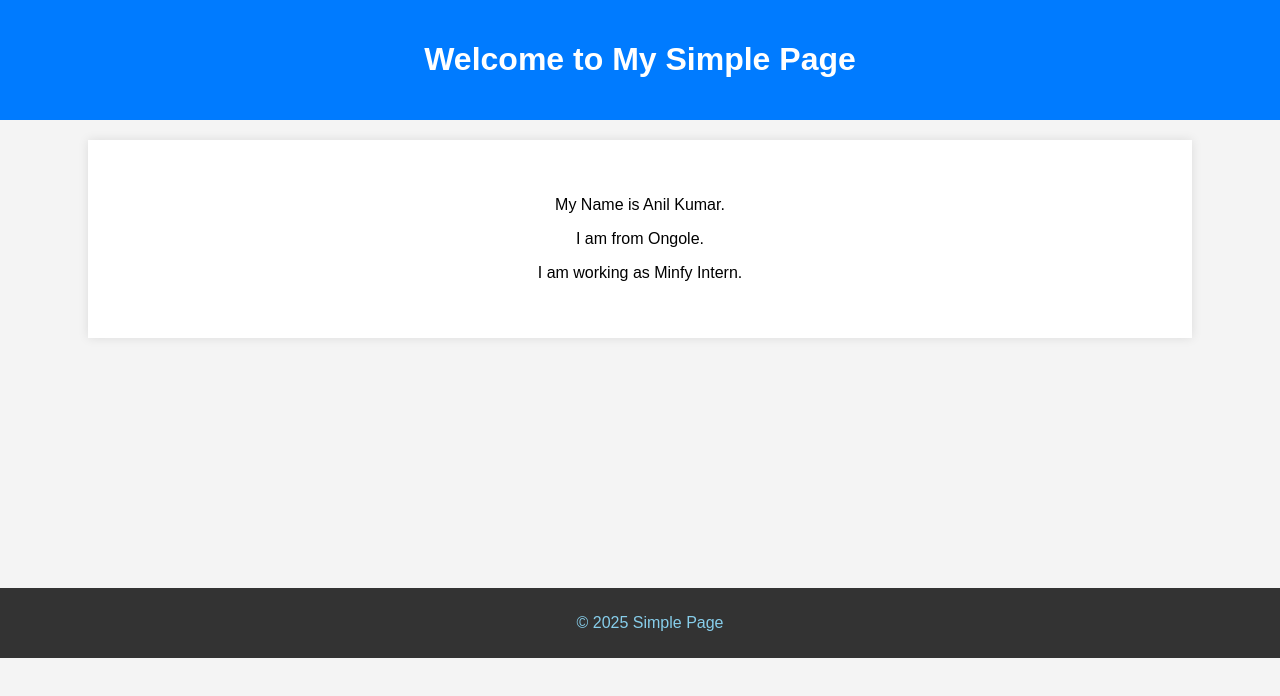
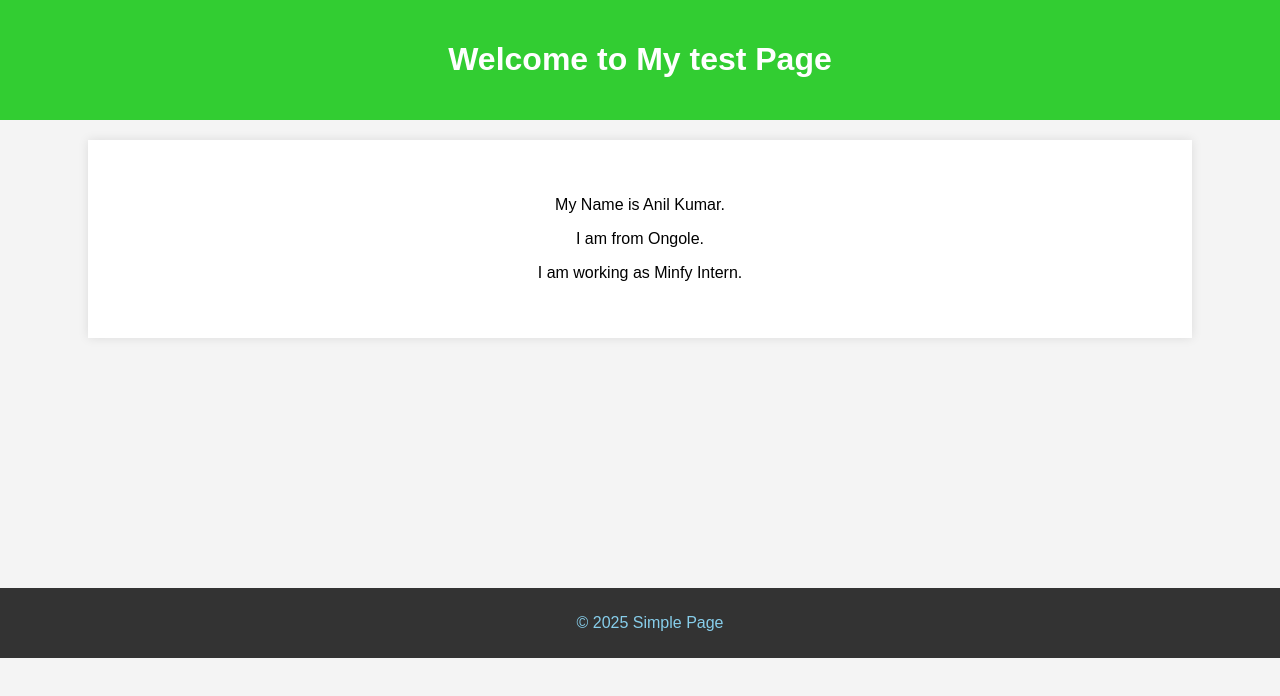
Before and after one commit to venkat54638/Single_webpage, a plain HTML site: page index.html in a window 1280 px wide. Drawn offline with Linux system fonts and the light colour scheme.

Commit message:
changed the color in header

```diff
--- a/index.html
+++ b/index.html
@@ -16,7 +16,7 @@
 
     /* Header */
     .header {
-      background-color: #007bff;
+      background-color: limegreen;
       color: white;
       padding: 20px;
     }
@@ -60,7 +60,7 @@
 </head>
 <body>
   <header class="header">
-    <h1>Welcome to My Simple Page</h1>
+    <h1>Welcome to My test Page</h1>
   </header>
 
   <main class="main">
```
